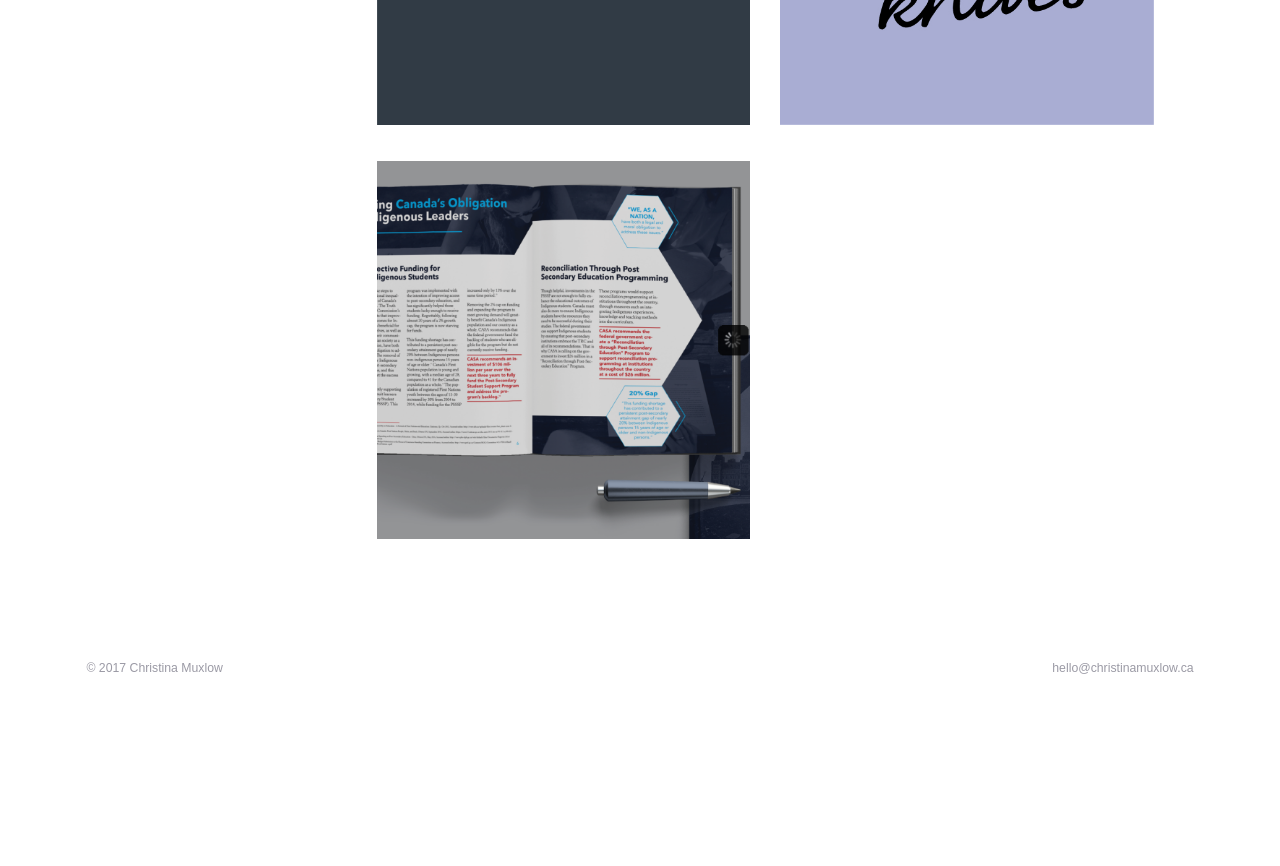
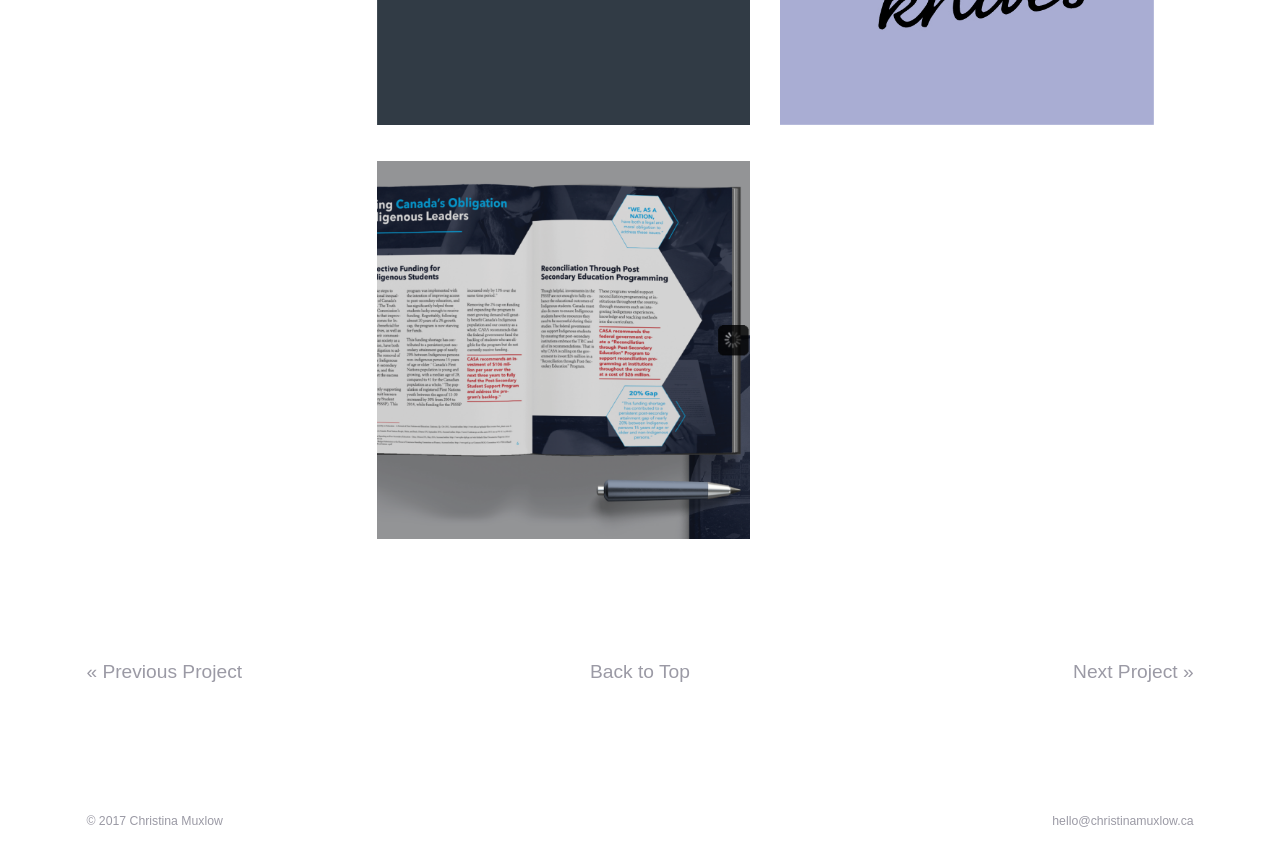
Before and after one commit to muxlowc/portfolio-site, a Jekyll site: the page built from index.html, in a window 1280 px wide and 900 px high, scrolled down 2052 px. Shown: the top 866 px of the window. Built offline with Jekyll 4.4.1, drawn with Linux system fonts in a browser that asks for light colours; before the commit the page ends 2798 px from its top, so only the background shows below that.

Commit message:
added next previous btns with jekyll

```diff
--- a/_layouts/default.html
+++ b/_layouts/default.html
@@ -36,6 +36,31 @@
       </div>
     </section>
     {{content}}
+
+    {% assign currentindex = 0 %}
+    {% for work in site.data.pages.pages %}
+      {% if page.url contains work %}
+      {% assign currentindex = forloop.index0 %}
+      {% endif %}
+    {% endfor %}
+    {% assign previndex = currentindex|minus :1 %}
+    {% assign prevurl = site.data.pages.pages[previndex] %}
+    {% assign nextindex = currentindex|plus :1 %}
+    {% assign nexturl = site.data.pages.pages[nextindex] %}
+
+    {% unless page.hide-nextprev-nav %}
+    <section class="scrub grid">
+      <div class="unit xs-1-2 s-1-2 m-1-2 l-1-4 xl-1-4">
+        <a class="text-left" href="{{site.baseurl}}/{{prevurl}}"><p>« Previous Project</p></a>
+      </div>
+      <div class="unit xs-0 s-0 m-0 l-1-2 xl-1-2">
+        <a class="text-center" href="#top"><p>Back to Top</p></a>
+      </div>
+      <div class="unit xs-1-2 s-1-2 m-1-2 l-1-4 xl-1-4">
+        <a class="text-right" href="{{site.baseurl}}/{{nexturl|default:site.data.pages.pages[0]}}"><p>Next Project »</p></a>
+      </div>
+    </section>
+    {% endunless %}
   </main>
 
   <footer class="grid footer">
```
Also changed, not shown: other parts of _layouts/default.html (+1 -1 lines).
